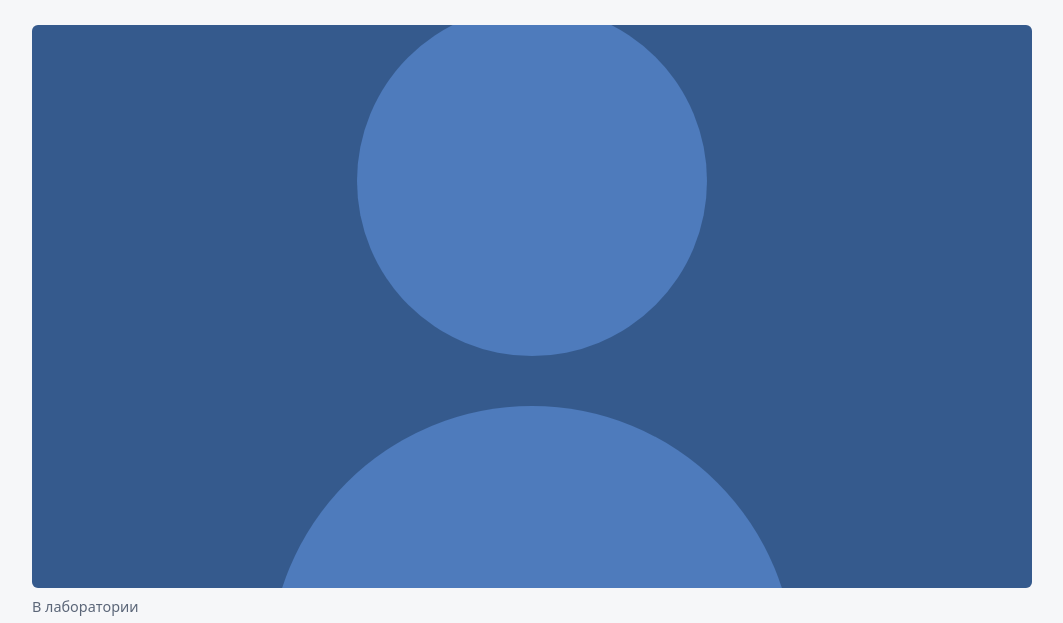
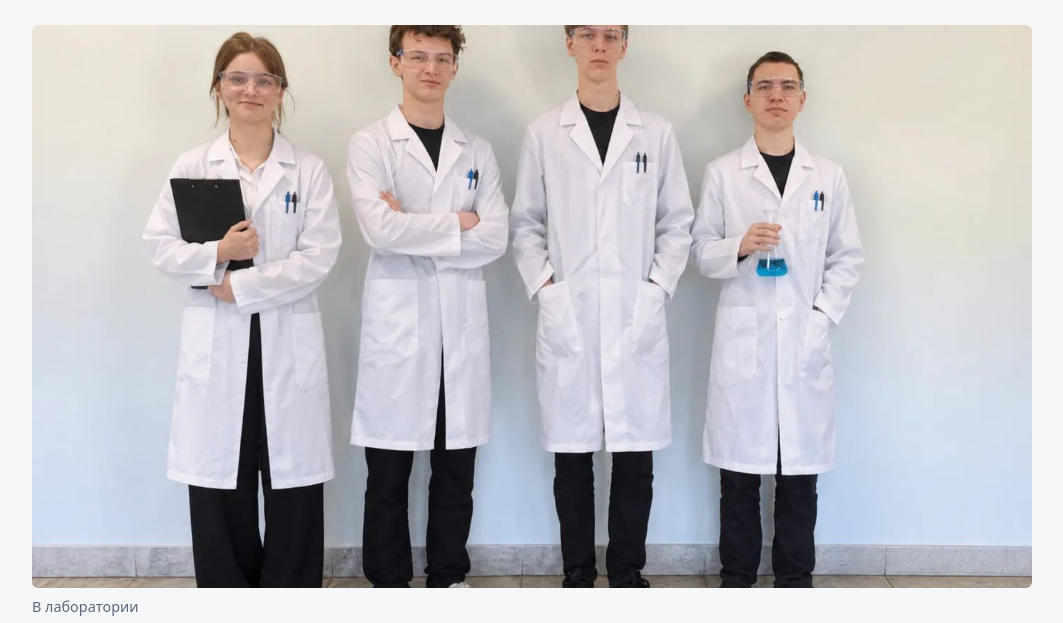
Before and after one commit to Neuromxn/Neuromxn.github.io, a plain HTML site: page index.html in a window 1280 px wide. Shown: the part 177-800 px from the top of the page, without its empty margins (108-1171 px from the left). Drawn offline with Linux system fonts and the light colour scheme.

Commit message:
Update index.html

```diff
--- a/index.html
+++ b/index.html
@@ -62,7 +62,7 @@ function ph(text, hue){
 var TEAM={
   name:'Название команды',
   motto:'Здесь будет девиз вашей команды',
-  group:{a:ph('Общее фото',215),b:ph('Общее фото 2',20),capA:'В лаборатории',capB:'В экспедиции'},
+  group:{a:'IMG_20261116_171529_466.jpg',b:'IMG_20261116)171543_681.jpg',capA:'В лаборатории',capB:'В экспедиции'},
   members:[
     {name:'Имя Фамилия',role:'Руководитель',a:ph('Фото 1',215),b:ph('Фото 2',20),capA:'В лабораторном халате',capB:'С полевым оборудованием'},
     {name:'Имя Фамилия',role:'Исследователь',a:ph('Фото 1',160),b:ph('Фото 2',330),capA:'За микроскопом',capB:'С дроном'},
```
